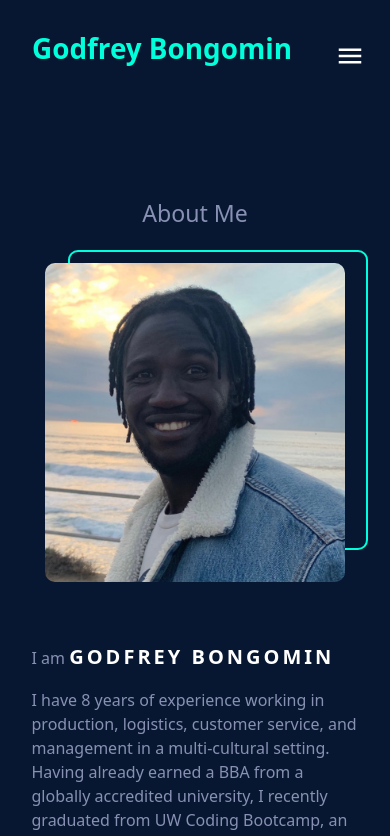
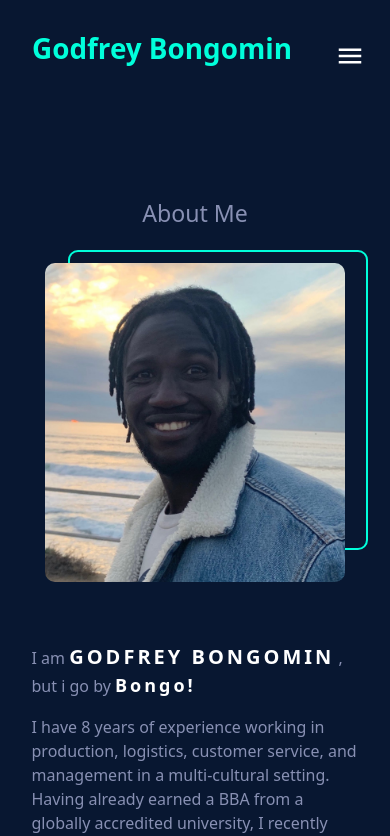
Before and after one commit to bongomin256/Godfrey-Bongomin, a React (Create React App) app: page /about in a window 390 px wide. Shown: the top 836 px of the page. Built offline with nearby package versions, Linux system fonts and the light colour scheme.

Commit message:
fixing media query

```diff
--- a/src/components/Footer/index.js
+++ b/src/components/Footer/index.js
@@ -1,4 +1,5 @@
 import React from "react";
+import { Link } from "react-router-dom";
 import styled from "styled-components";
 const FooterStyle = styled.div`
   .centered {
@@ -46,6 +47,7 @@ const FooterStyle = styled.div`
       padding: 0.8rem 0.6rem;
 
       p {
+        margin-left: 3rem;
       }
     }
   }
@@ -77,24 +79,28 @@ export default function Footer() {
             <h4>Important Links</h4>
             <ul>
               <li>
-                <a href="/">Home</a>
+                {/* <a href="/">Home</a> */}
+                <Link to="/">Home</Link>
               </li>
 
               <li>
-                <a href="/about">About</a>
+                {/* <a href="/about">About</a> */}
+                <Link to="/about">About</Link>
               </li>
               <li>
-                <a href="/work">Work</a>
+                {/* <a href="/work">Work</a> */}
+                <Link to="/work">Work</Link>
               </li>
               <li>
-                <a href="/contact">Contact</a>
+                {/* <a href="/contact">Contact</a> */}
+                <Link to="/contact">Contact</Link>
               </li>
             </ul>
           </div>
           <div className="flex-child">
             <h4>Contact info</h4>
             <ul>
-              <li>(425) 3950516</li>
+              <li>(425)-395-0516</li>
               <li>
                 <a
                   href="mailto:godfrey.bongomin92@gmail.com"
--- a/src/components/Projects/index.js
+++ b/src/components/Projects/index.js
@@ -7,7 +7,9 @@ import weather from "../../images/weather.png";
 import workPlanner from "../../images/workdayPlanner.png";
 
 const ProjectStyles = styled.div`
-  padding: 200px 0;
+  padding-top: 200px;
+  padding-bottom: 100px;
+  /* padding: 200px 0; */
   background-color: var(--dark-bg);
   color: var(--grey-text);
 
@@ -122,13 +124,23 @@ const ProjectStyles = styled.div`
       }
 
       .btn {
-        background-color: var(--lightgreen-text);
-        color: var(--dark-bg);
+        color: var(--lightgreen-text);
+        border: var(--lightgreen-text) solid 1px;
+        border-radius: 10px;
+        /* background-color: var(--lightgreen-text); */
+        /* color: var(--dark-bg); */
         margin-right: 16px;
+        &:hover {
+          background: var(--lightgreen-hover);
+          transition: 0.2s ease;
+        }
       }
     }
 
     @media (max-width: 768px) {
+      .project-heading {
+        text-align: center;
+      }
       .pro-items {
         .item {
           flex-direction: column;
@@ -140,8 +152,12 @@ const ProjectStyles = styled.div`
             margin: 0 auto;
             /* margin-left: 50px; */
             /* margin-right: -150px; */
-
             margin-top: -150px;
+            .pro-title,
+            .buttons,
+            .sub-title {
+              text-align: center;
+            }
           }
         }
 
--- a/src/pages/About.js
+++ b/src/pages/About.js
@@ -4,7 +4,8 @@ import myimage from "../../src/images/myphoto.jpeg";
 import { AiFillCaretRight } from "react-icons/ai";
 
 const AboutStyle = styled.div`
-  padding: 200px 0;
+  padding-top: 200px;
+  padding-bottom: 100px;
   background-color: var(--dark-bg);
   color: var(--grey-text);
   .about-content {
@@ -22,18 +23,12 @@ const AboutStyle = styled.div`
       gap: 60px;
 
       .about-content-left {
-        // margin-right: 20px;
-        /* flex: 1; // */
         display: flex;
         align-items: center;
         justify-content: center;
 
         img {
-          /* width: 100%; */
-          width: 300px; //
-          /* height: auto; */
-          /* border: 4px solid Var(--grey-text); */
-          // border-radius: 50%;
+          width: 300px;
 
           border-radius: 10px;
           z-index: 1;
@@ -51,11 +46,9 @@ const AboutStyle = styled.div`
           margin-bottom: 45px;
           margin-left: 45px;
           transition: var(--transition);
-          /* z-index: -1; */
         }
       }
       .about-content-right {
-        /* flex: 1; // */
         .tech {
           display: flex;
           justify-content: space-between;
@@ -79,12 +72,22 @@ const AboutStyle = styled.div`
       flex-direction: column;
     }
     .about-header {
-      /* margin-right: 50%; */
       text-align: center;
     }
   }
 
-  @media only screen and (max-width: 420px) {
+  @media only screen and (max-width: 430px) {
+    .about-content-right {
+      .tech {
+        .tech__list {
+          ul {
+            li {
+              font-size: 12px;
+            }
+          }
+        }
+      }
+    }
   }
 `;
 
@@ -110,6 +113,16 @@ export default function About() {
               >
                 GODFREY BONGOMIN
               </strong>{" "}
+              , but i go by{" "}
+              <strong
+                style={{
+                  color: "white",
+                  fontSize: "18px",
+                  letterSpacing: "3px",
+                }}
+              >
+                Bongo!
+              </strong>
             </p>
             <p>
               I have 8 years of experience working in production, logistics,
--- a/src/pages/Contact.js
+++ b/src/pages/Contact.js
@@ -6,7 +6,9 @@ import styled from "styled-components";
 // require("dotenv").config();
 
 const ContactStyle = styled.div`
-  padding: 200px 0;
+  padding-top: 200px;
+  padding-bottom: 100px;
+  /* padding: 200px 0; */
   background-color: var(--dark-bg);
   color: var(--grey-text);
   .contact {
@@ -209,7 +211,7 @@ export default function Contact() {
               </div>
               <div className="contact-info-content">
                 <h4>Phone</h4>
-                <p>425-395-0516</p>
+                <p>(425)-395-0516</p>
               </div>
             </div>
             <div className="contact-info-item">
--- a/src/pages/Home.js
+++ b/src/pages/Home.js
@@ -4,7 +4,9 @@ import { BsArrowUpRight } from "react-icons/bs";
 import styled from "styled-components";
 
 const HomeStyle = styled.div`
-  padding: 200px 0;
+  padding-top: 200px;
+  padding-bottom: 100px;
+  /* padding: 200px 0; */
   background-color: var(--dark-bg);
   color: var(--grey-text);
 
@@ -94,7 +96,7 @@ const HomeStyle = styled.div`
           /* border: solid 2px; */
           background: var(--lightgreen-hover);
           transition: 0.2s ease;
-          color: #fff;
+          /* color: #fff; */
         }
       }
     }
```
